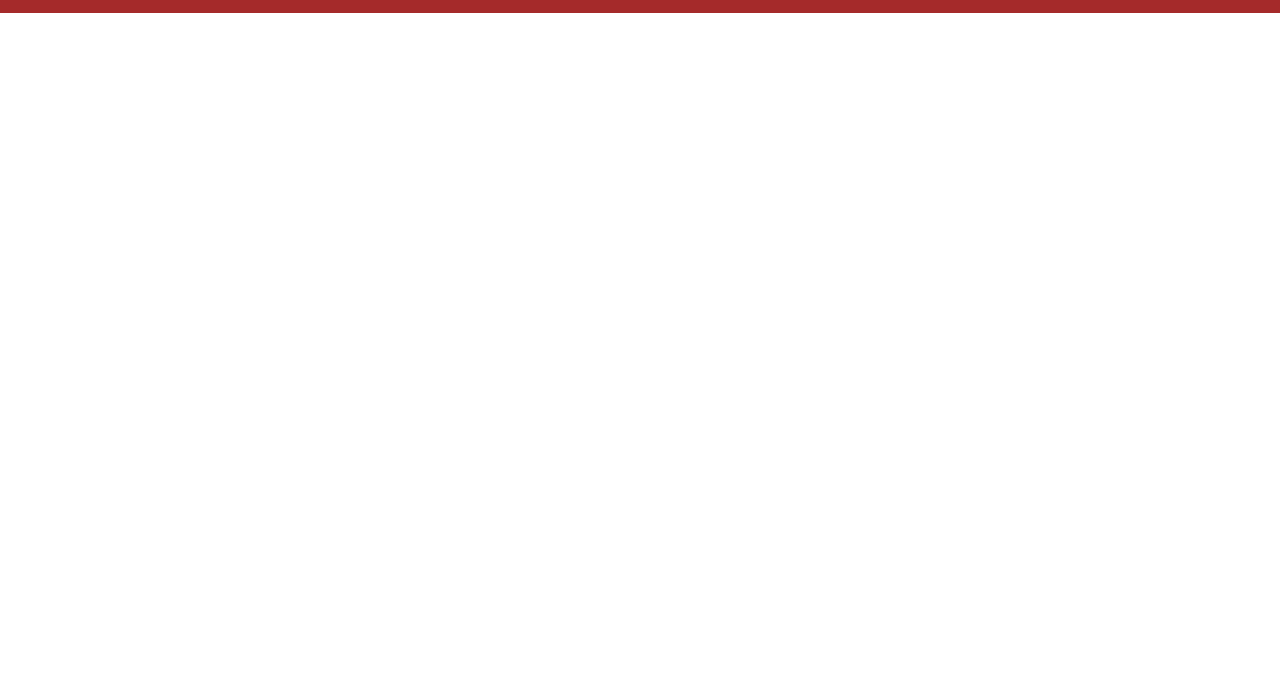
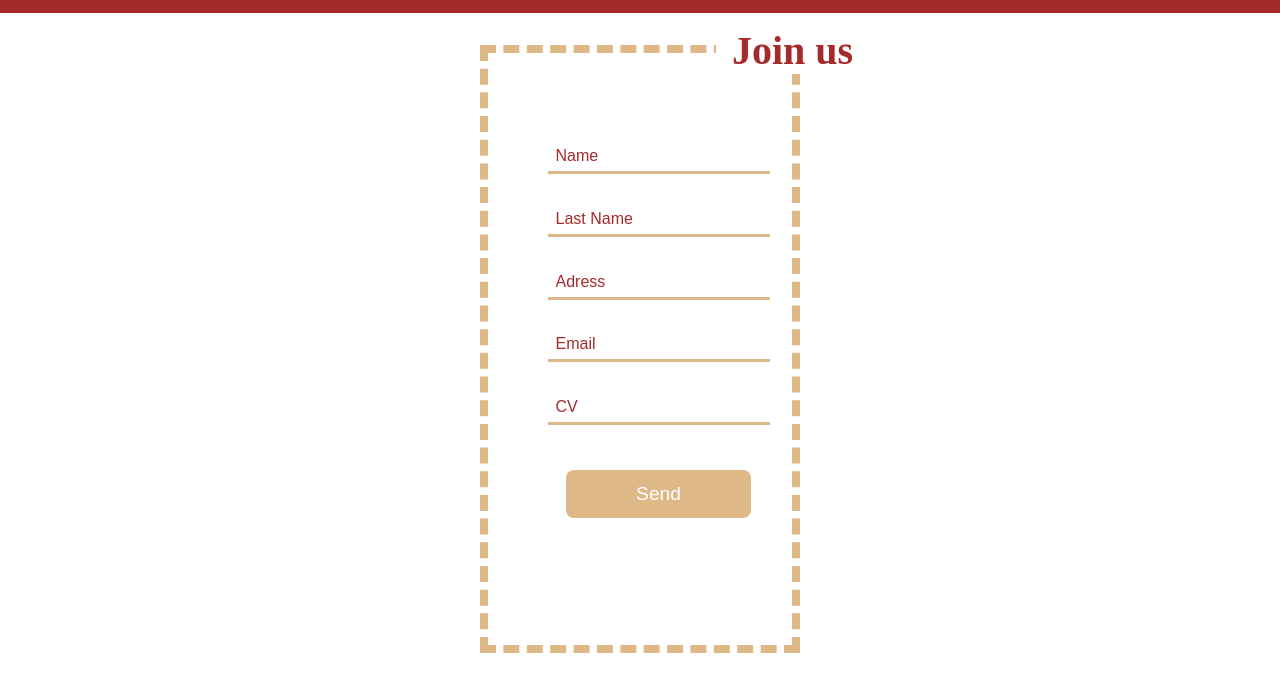
Before and after one commit to yorchAdalbert/coffee-shop, a plain HTML site: page join/index.html in a window 1280 px wide. Shown: the part 87-778 px from the top of the page. Drawn offline with Linux system fonts and the light colour scheme.

Commit message:
Join page done

```diff
--- a/css/style.css
+++ b/css/style.css
@@ -70,7 +70,7 @@
   margin: 1rem 3rem;
 }
 
-.products {
+.border {
   border: 0.5rem dashed burlywood;
   margin: 2rem 4rem;
 }
@@ -104,6 +104,55 @@
 
 .move-right {
   left: 10%;
+}
+
+/*Join us Section*/
+
+.border--join {
+  height: 76vh;
+  margin: 2rem 30rem;
+}
+
+.user-info {
+  display: flex;
+  justify-content: center;
+  margin-top: 1.5rem;
+}
+
+.next-line {
+  display: block;
+}
+
+label {
+  visibility: hidden;
+}
+
+::placeholder {
+  color: brown;
+  font-size: 1rem;
+}
+
+input[type="email"],
+input[type="text"] {
+  width: 120%;
+  height: 2rem;
+  padding-left: 0.5rem;
+  border: 0 solid white;
+  border-bottom: 0.2rem solid burlywood;
+  outline: none;
+  margin-bottom: 0.8rem;
+}
+
+button[type="submit"] {
+  width: 100%;
+  height: 3rem;
+  margin-left: 10%;
+  margin-top: 2rem;
+  border: none;
+  border-radius: 0.5rem;
+  background-color: burlywood;
+  color: white;
+  font-size: 1.2rem;
 }
 
 /*Address Section*/
--- a/join/index.html
+++ b/join/index.html
@@ -23,5 +23,32 @@
         </div>
       </nav>
     </header>
+
+    <!--User info section-->
+    <main>
+      <section class="border border--join">
+        <h2 class="subtitle">Join us</h2>
+        <div class="user-info">
+          <form action="">
+            <label for="name" class="next-line">Name</label>
+            <input type="text" id="name" name="name" placeholder="Name" />
+            <label for="last-name" class="next-line">Last Name</label>
+            <input
+              type="text"
+              id="last-name"
+              name="last-name"
+              placeholder="Last Name"
+            />
+            <label for="adress" class="next-line">Adress</label>
+            <input type="text" id="adress" name="adress" placeholder="Adress" />
+            <label for="email" class="next-line">Email</label>
+            <input type="email" id="email" name="email" placeholder="Email" />
+            <label for="cv" class="next-line">CV</label>
+            <input type="text" id="cv" name="cv" placeholder="CV" />
+            <button type="submit" value="submit" class="next-line">Send</button>
+          </form>
+        </div>
+      </section>
+    </main>
   </body>
 </html>
```
Also changed, not shown: products/index.html (+1 -1 lines).
